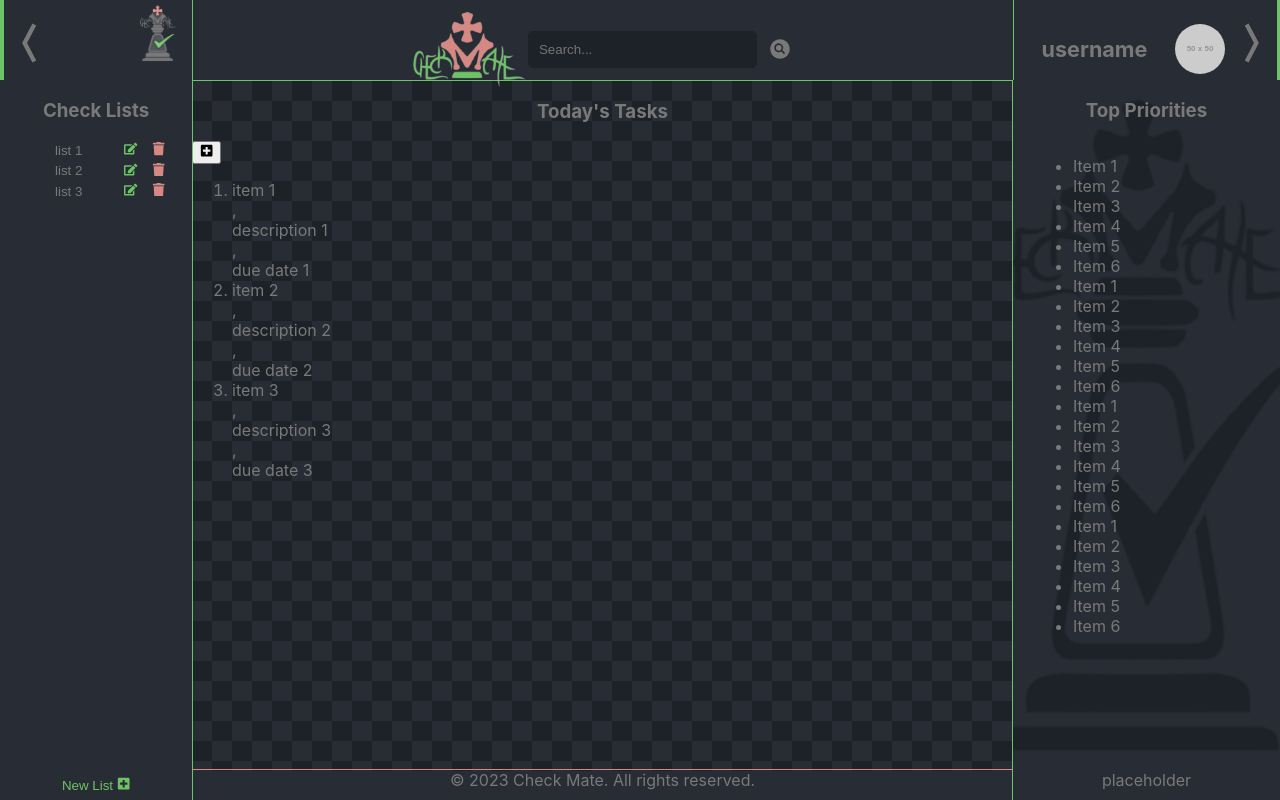
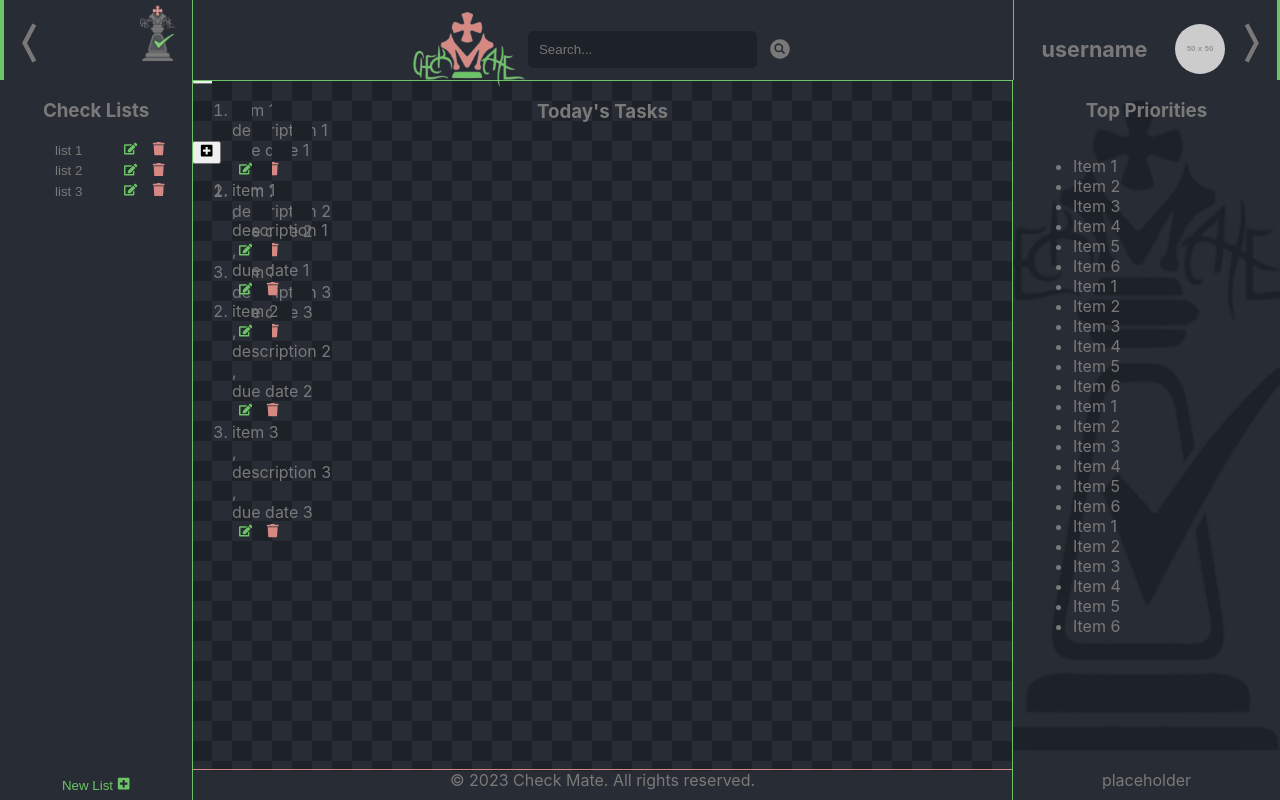
Before and after one commit to ldslsg/ToDoList-Team2-CSE310, a React (Create React App) app in the folder to-do/: page / in a window 1280 px wide. Built offline with nearby package versions, Linux system fonts and the light colour scheme; the HTML template or start-up script is replaced by a standard one.

Commit message:
delete working on

```diff
--- a/to-do/src/App.js
+++ b/to-do/src/App.js
@@ -159,27 +159,82 @@
 
 const [ListItem, setListItem] = useState({name:'', description:'', due_date:''});
 
+const [isEditing, setIsEditing] = useState(false);
+const [currentIndex, setCurrentIndex] = useState(null);
+const [showAddForm, setShowAddForm] = useState(false);
+const [showDeleteForm, setShowDeleteForm] = useState(false);
+const [itemToDelete, setItemToDelete] = useState(null);
+
 const saveItemInfo = (e) => {
   const {name , value} = e.target;
   setListItem({...ListItem, [name]: value})
 }
 
 const AddListItem = async (e) => {
-  const NewItem = [ListItem.name, ListItem.description, ListItem.due_date]
-  setListItems((prevListItems) => [
-    ...prevListItems,
-    NewItem
-  ]);
-  console.log (NewItem)
+  if (isEditing) {
+    const updatedItems = [...ListItems];
+    updatedItems[currentIndex] = [ListItem.name, ListItem.description, ListItem.due_date];
+    setListItems(updatedItems);
+    setIsEditing(false);
+    setCurrentIndex(null);
+  } else {
+    const NewItem = [ListItem.name, ListItem.description, ListItem.due_date];
+    setListItems((prevListItems) => [
+      ...prevListItems,
+      NewItem
+    ]);
+  }
+  setListItem({ name: '', description: '', due_date: '' });
+  hideAddItemForm();
+}
+
+  const EditListItem = (index) => {
+    const item = ListItems[index];
+    setListItem({ name: item[0], description: item[1], due_date: item[2] });
+    setIsEditing(true);
+    setCurrentIndex(index);
+    showAddItemForm();
+  }
+
+  const DeleteListItem = (index) => {
+    setShowDeleteForm(true);
+    setItemToDelete(index);
+  }
+
+  // const yesDeleteList = () => {
+  //   setListItems((prevListItems) => {
+  //     if (Array.isArray(prevListItems)) {
+  //       return prevListItems.filter((_, i) => i !== itemToDelete);
+  //     }
+  //     return prevListItems;
+  //   });
+    // const noDeleteList = () => {
+    //   setShowDeleteForm(false);
+    //   setItemToDelete(null);
+    // }
   // setListItem(ListItems + [ListItem.name, ListItem.description, ListItem.due_date])
-}
+
 
 
 
   {/* --------------------------------------------ALL OF THE APP CONTENT------------------------------------------------- */}
   return (
     <div className="App">
-
+       <div className={`content ${isRightSidebarOpen ? '' : 'right'} ${isLeftSidebarOpen ? '' : 'left'}`}>
+        <h3 className="list-title">Today's Tasks</h3>
+        <button onClick={showAddItemForm}> <FaPlusSquare /> </button>
+        <ol className="currect-list" id='currectList'>
+          {ListItems.map((item, index) => (
+            <div key={index}>
+              <li>{item[0]}</li>
+              <p>{item[1]}</p>
+              <p>{item[2]}</p>
+              <button onClick={() => EditListItem(index)} className="edit-button"><FaEdit /></button>
+              <button onClick={() => DeleteListItem(index)} className="delete-button"><FaTrash /></button>
+            </div>
+          ))}
+        </ol>
+      </div>
       {/* --------------------------------------------THE DELETE FORM------------------------------------------------- */}
       <div className='delete-form'>
         <p>Are you sure you want to <strong>delete</strong> this list?</p>
@@ -190,16 +245,16 @@ const AddListItem = async (e) => {
 
       {/* --------------------------------------------Add Item Form------------------------------------------------- */}
 
-      <form className="add-form">
+      <div className="add-form">
         <h3>Add new list item</h3>
 
         <input name = "name" type="text" className="list-item" value={ListItem.name} id="list-name" placeholder="Name..." onChange={saveItemInfo} required/>
         <input name = 'description' type="text" className="list-item" value={ListItem.description} id="list-description" placeholder="Description..." onChange={saveItemInfo} required/>
         <input name = "due_date" type="text" className="list-item" value={ListItem.due_date} id="Do-Date" placeholder="Due Date..." onChange={saveItemInfo} required/>
 
-        <button className="add-button" onClick = {AddListItem} >Add</button>
+        <button className="add-button" onClick = {AddListItem}>{isEditing ? 'Save': 'Add'}</button>
         <button className="cancel-button" onClick={hideAddItemForm}>Cancel</button>
-      </form>
+      </div>
 
 
 
@@ -307,10 +362,12 @@ const AddListItem = async (e) => {
           <button onClick={showAddItemForm}> {<FaPlusSquare />} </button>
           <ol className="currect-list" id='currectList'>
             {ListItems.map((item, index)=>(
-              <div key={index}>
+              <div>
                 <li key={["name", index]}>{ListItems[index][0]}</li>,
                 <p key={["description", index]}>{ListItems[index][1]}</p>,
                 <p key={["due_date", index]}>{ListItems[index][2]}</p>
+                <button onClick={EditListItem} key={["edit", index]} className="edit-button"><FaEdit /></button>
+                <button onClick={DeleteListItem} key={["delete", index]} className="delete-button"><FaTrash /></button>
               </div>
             ))}
 
```
